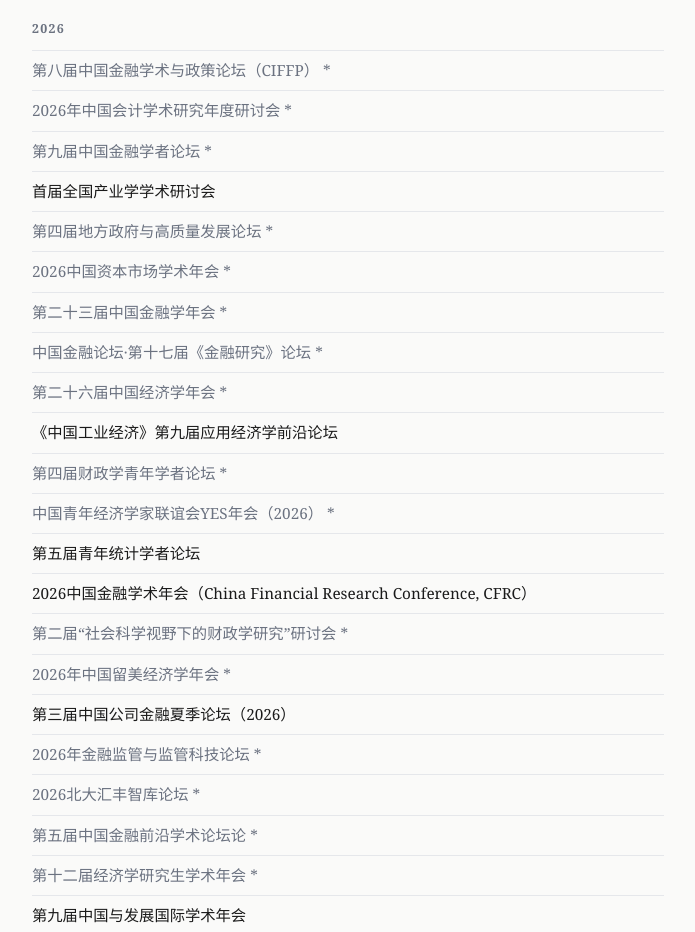
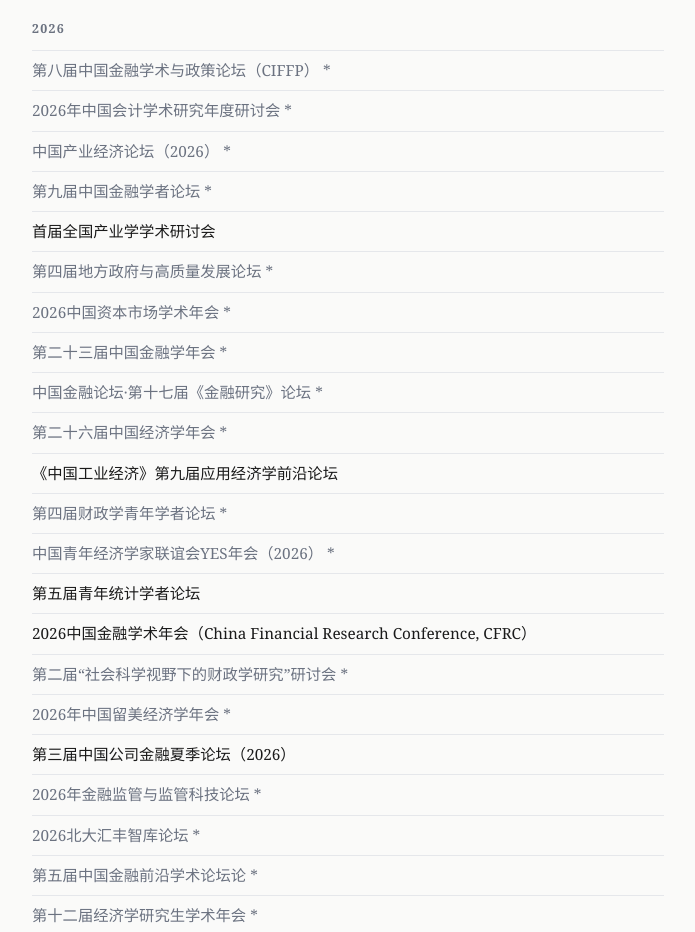
Before and after one commit to Zishen-tang/academic-site, a plain HTML site: page index.html in a window 1280 px wide. Shown: the part 3700-4632 px from the top of the page, without its empty margins (292-987 px from the left). Drawn offline with Linux system fonts and the light colour scheme.

Commit message:
Update index.html

```diff
--- a/index.html
+++ b/index.html
@@ -282,6 +282,7 @@
           <ul class="conf-items">
             <li class="by-coauthor">第八届中国金融学术与政策论坛（CIFFP） *</li>
             <li class="by-coauthor">2026年中国会计学术研究年度研讨会 *</li>
+            <li class="by-coauthor">中国产业经济论坛（2026） *</li>
             <li class="by-coauthor">第九届中国金融学者论坛 *</li>
             <li>首届全国产业学学术研讨会</li>
             <li class="by-coauthor">第四届地方政府与高质量发展论坛 *</li>
```
